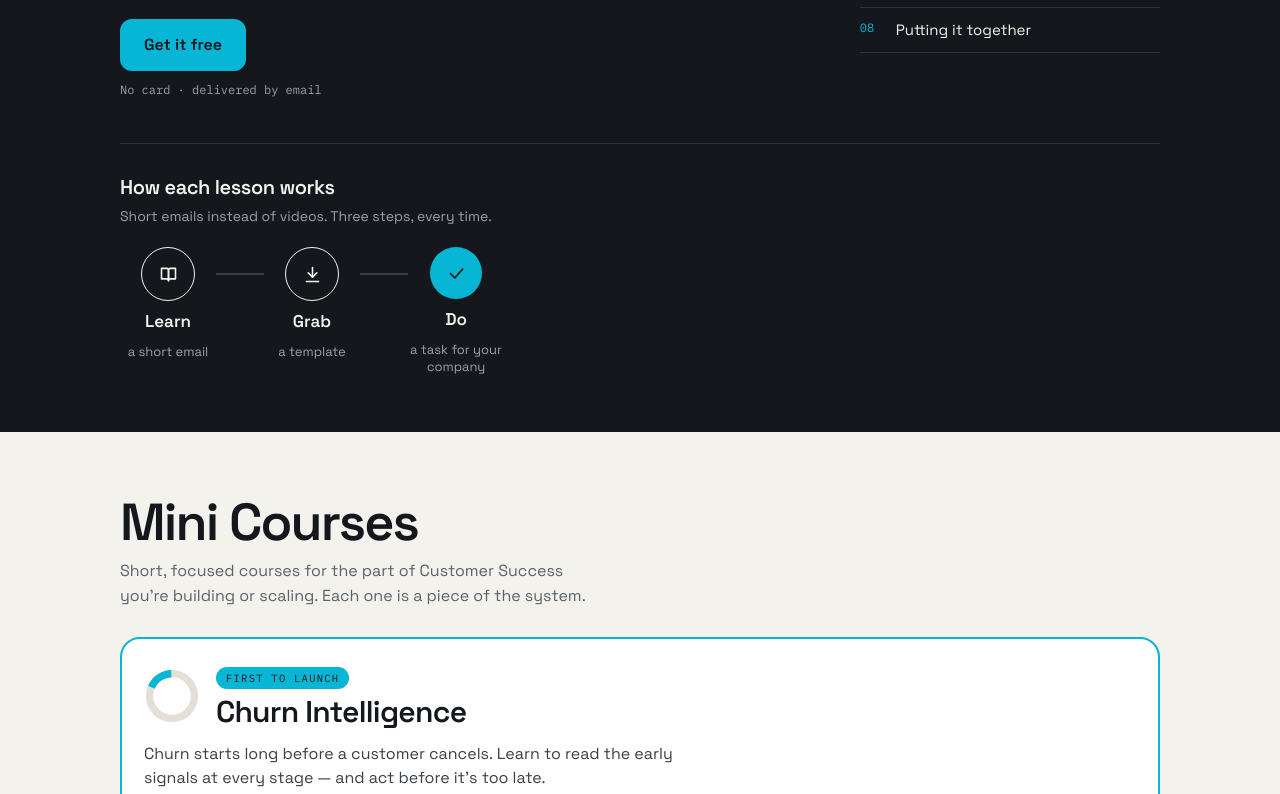
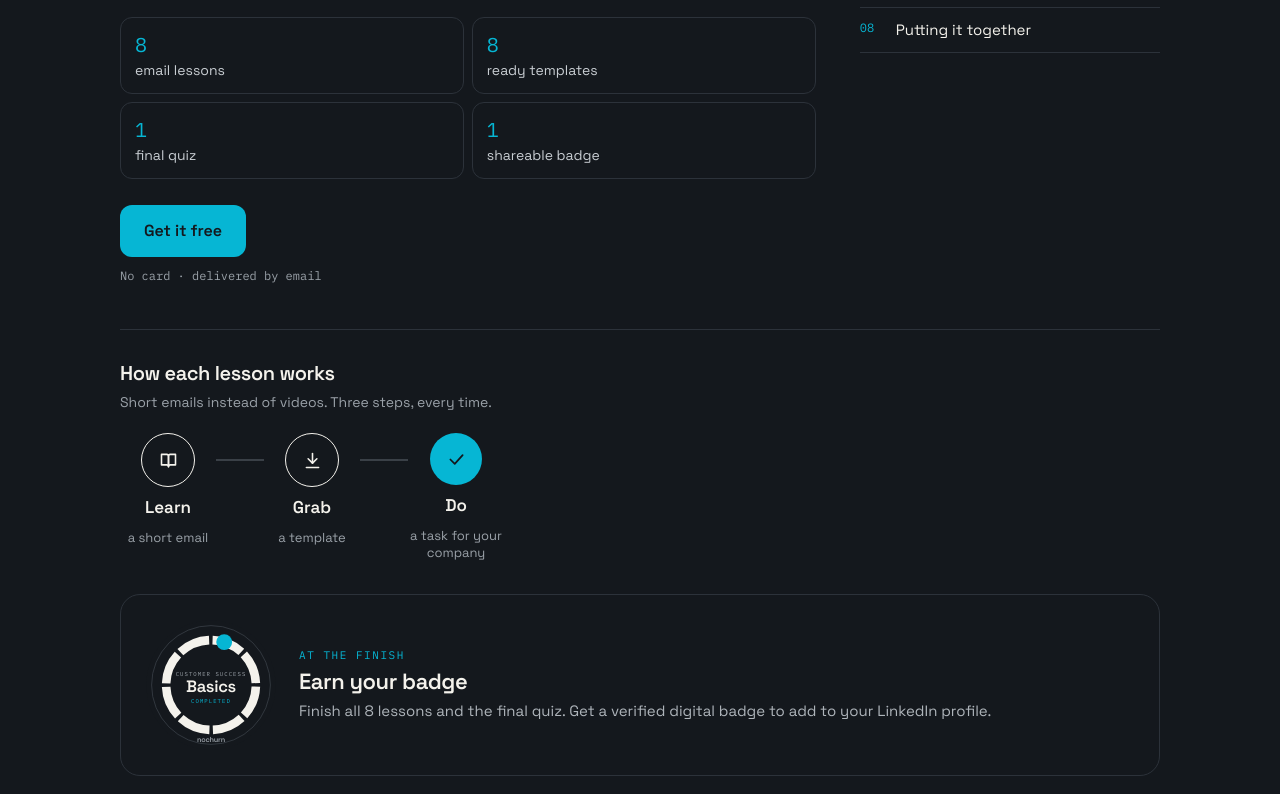
Before and after one commit to annaambr-blip/nochurn-preview, a plain HTML site: page global/index.html in a window 1280 px wide. Shown: the part 1856-2650 px from the top of the page. Drawn offline with Linux system fonts and the light colour scheme.

Commit message:
Global landing: badge, what's included in Customer Success Basics, progress ring in email
Co-Authored-By: Claude Opus 5.5 <noreply@anthropic.com>
Claude-Session: https://claude.ai/code/session_01K89y6tCNUg1LCRaUYVJsXd

```diff
--- a/global/index.html
+++ b/global/index.html
@@ -65,7 +65,7 @@ a{color:#0890A8}a:hover{color:#14181D}
 <p style="margin: 0; font-size: 17px; line-height: 1.55; color: #3A4047; max-width: 42ch">From onboarding to expansion, advocacy and scale, Customer Success turns product value into revenue — across the whole customer lifecycle. Learn it as a system, one practical email at a time.</p>
 <div style="display: flex; flex-direction: column; gap: 10px; align-items: flex-start; padding-top: 4px">
 <a class="btn btn-d" href="#free">Start Customer Success Basics — free</a>
-<span class="mono" style="font-size: 12px; color: #5A626C">8 emails · 8 templates · free</span>
+<span class="mono" style="font-size: 12px; color: #5A626C">8 lessons · 8 templates · a badge · free</span>
 </div>
 </div>
 
@@ -155,6 +155,12 @@ a{color:#0890A8}a:hover{color:#14181D}
 <div style="display: flex; gap: 12px; align-items: baseline"><span style="color: #06B6D4">→</span><span style="font-size: 16px">Show why CS is revenue, not cost</span></div>
 <div style="display: flex; gap: 12px; align-items: baseline"><span style="color: #06B6D4">→</span><span style="font-size: 16px">Map your customer lifecycle and see where churn starts</span></div>
 </div>
+<div style="display: grid; grid-template-columns: repeat(2, minmax(0, 1fr)); gap: 8px; padding: 4px 0">
+<div style="border: 1px solid #2C323A; border-radius: 12px; padding: 12px 14px"><div class="mono" style="font-size: 20px; color: #06B6D4">8</div><div style="font-size: 14px; color: #C8CDD2">email lessons</div></div>
+<div style="border: 1px solid #2C323A; border-radius: 12px; padding: 12px 14px"><div class="mono" style="font-size: 20px; color: #06B6D4">8</div><div style="font-size: 14px; color: #C8CDD2">ready templates</div></div>
+<div style="border: 1px solid #2C323A; border-radius: 12px; padding: 12px 14px"><div class="mono" style="font-size: 20px; color: #06B6D4">1</div><div style="font-size: 14px; color: #C8CDD2">final quiz</div></div>
+<div style="border: 1px solid #2C323A; border-radius: 12px; padding: 12px 14px"><div class="mono" style="font-size: 20px; color: #06B6D4">1</div><div style="font-size: 14px; color: #C8CDD2">shareable badge</div></div>
+</div>
 <div style="display: flex; flex-direction: column; gap: 10px; align-items: flex-start; padding-top: 6px">
 <a class="btn btn-c" href="#">Get it free</a>
 <span class="mono" style="font-size: 12px; color: #9AA1A8">No card · delivered by email</span>
@@ -198,6 +204,25 @@ a{color:#0890A8}a:hover{color:#14181D}
 <div style="font-size: 17px; font-weight: 600">Do</div>
 <div style="font-size: 13px; color: #9AA1A8; line-height: 1.35">a task for your company</div>
 </div>
+</div>
+</div>
+
+<!-- badge -->
+<div style="margin-top: 32px; padding: 24px; border: 1px solid #2C323A; border-radius: 20px; display: flex; flex-wrap: wrap; gap: 22px; align-items: center">
+<div style="width: 132px; flex: none"><svg viewBox="0 0 200 200" role="img" aria-label="Customer Success Basics — completed badge by nochurn" style="width: 132px; height: auto; flex: none; display: block">
+<circle cx="100" cy="100" r="98" fill="#14181D"></circle>
+<circle cx="100" cy="100" r="90" fill="none" stroke="#3A4047" stroke-width="1.2"></circle>
+<circle cx="100" cy="100" r="68" fill="none" stroke="#F4F2EC" stroke-width="13" pathLength="80" stroke-dasharray="9 1" transform="rotate(-88 100 100)"></circle>
+<circle cx="120" cy="35" r="12" fill="#06B6D4"></circle>
+<text x="100" y="86" text-anchor="middle" font-family="IBM Plex Mono, monospace" font-size="8.5" letter-spacing="1.6" fill="#9AA1A8">CUSTOMER SUCCESS</text>
+<text x="100" y="111" text-anchor="middle" font-family="Space Grotesk, sans-serif" font-weight="600" font-size="25" letter-spacing="-0.5" fill="#F4F2EC">Basics</text>
+<text x="100" y="128" text-anchor="middle" font-family="IBM Plex Mono, monospace" font-size="8.5" letter-spacing="1.6" fill="#06B6D4">COMPLETED</text>
+<text x="100" y="186" text-anchor="middle" font-family="Space Grotesk, sans-serif" font-weight="600" font-size="11" letter-spacing="-0.3" fill="#9AA1A8">nochurn</text>
+</svg></div>
+<div style="flex: 1 1 220px; min-width: 0">
+<div class="mono" style="font-size: 11px; letter-spacing: 0.14em; color: #06B6D4">AT THE FINISH</div>
+<div style="font-size: 22px; font-weight: 600; letter-spacing: -0.02em; margin-top: 4px; line-height: 1.2">Earn your badge</div>
+<div style="font-size: 15px; color: #AEB4BA; margin-top: 6px; line-height: 1.5">Finish all 8 lessons and the final quiz. Get a verified digital badge to add to your LinkedIn profile.</div>
 </div>
 </div>
 </div>
@@ -313,7 +338,8 @@ a{color:#0890A8}a:hover{color:#14181D}
 <section style="max-width: 720px; margin: 0 auto; padding: 56px 20px">
 <div class="eb" style="margin-bottom: 8px">Questions</div>
 <div class="qa"><b>Who is this for?</b><span>Anyone starting in Customer Success, and teams building CS in B2B and AI-native companies.</span></div>
-<div class="qa"><b>Is Customer Success Basics really free?</b><span>Yes. Eight emails and templates, no payment.</span></div>
+<div class="qa"><b>Is Customer Success Basics really free?</b><span>Yes. Eight lessons and templates, no payment.</span></div>
+<div class="qa"><b>Do I get a certificate?</b><span>Yes — finish the lessons and the final quiz to earn a verified digital badge you can share on LinkedIn.</span></div>
 <div class="qa"><b>Do I need experience?</b><span>No. Start with Customer Success Basics — it's the foundation for everything else.</span></div>
 </section>
 
```
Also changed, not shown: global/email.html (+3 -2 lines).
